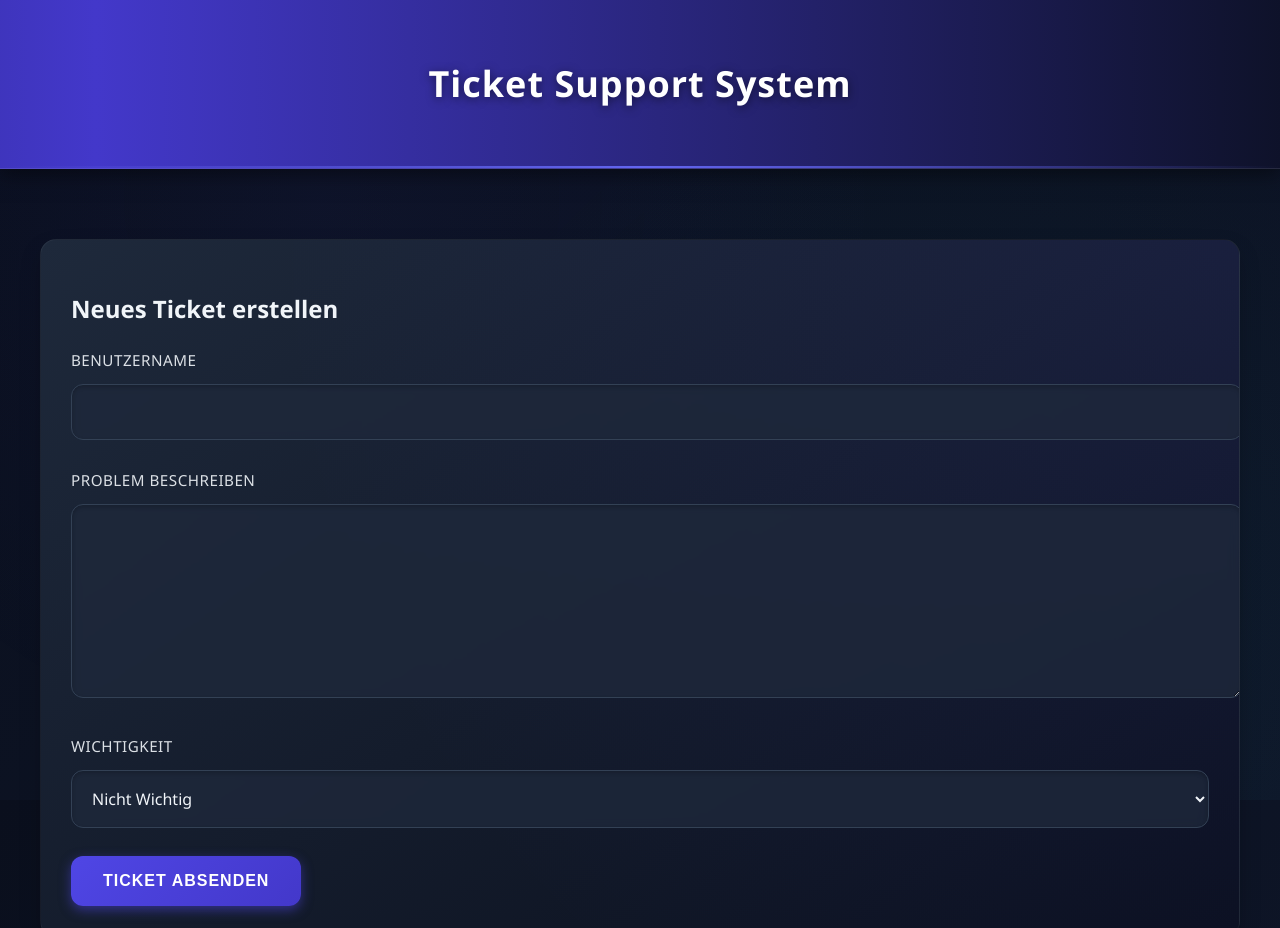
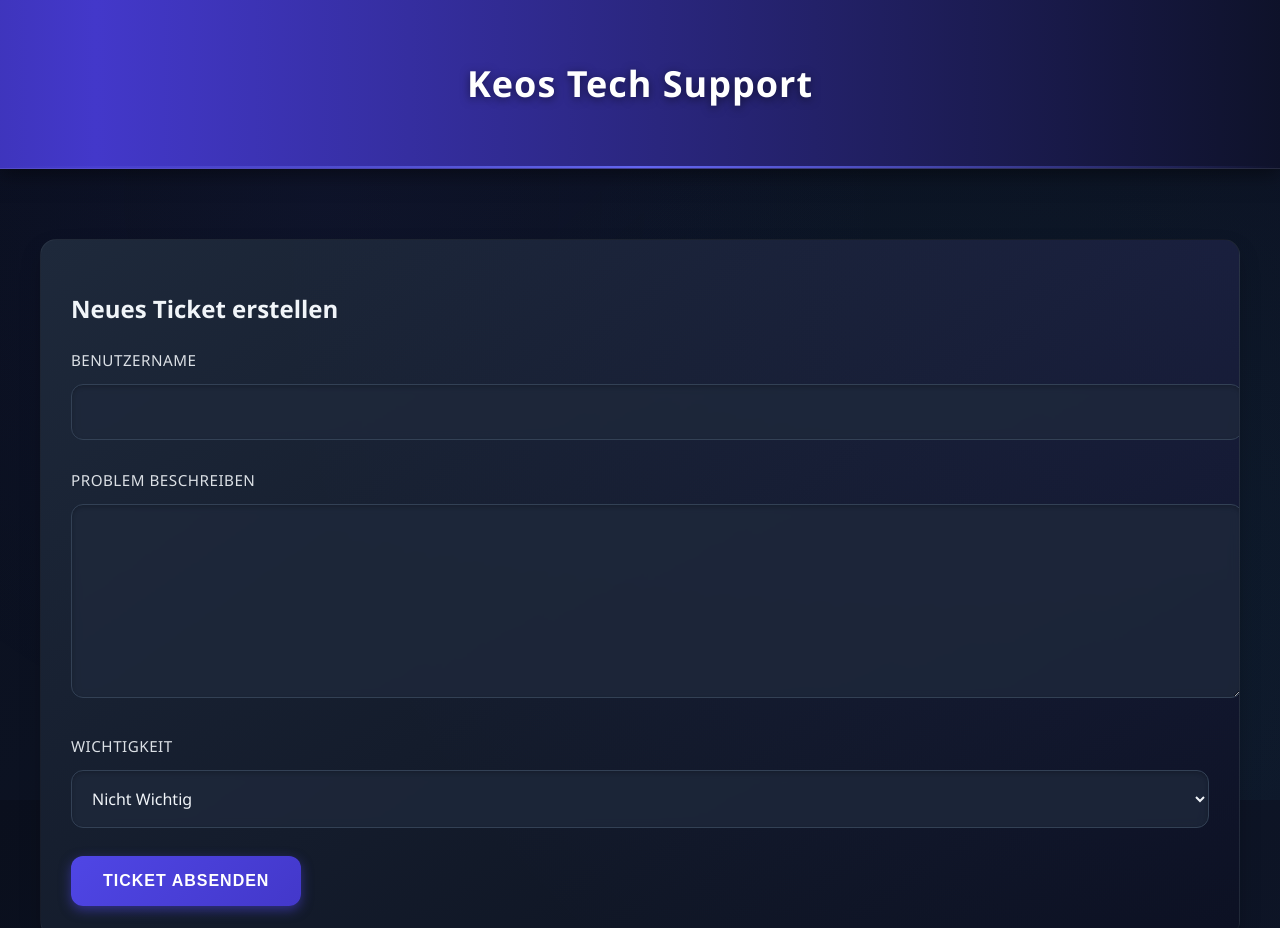
Before and after one commit to KeoLotso/ticket.help, a plain HTML site: page index.html in a window 1280 px wide. Shown: the top 928 px of the page. Drawn offline with nearby package versions, Linux system fonts and the light colour scheme.

Commit message:
Update index.html

```diff
--- a/index.html
+++ b/index.html
@@ -3,14 +3,14 @@
 <head>
     <meta charset="UTF-8">
     <meta name="viewport" content="width=device-width, initial-scale=1.0">
-    <title>Ticket Support System</title>
+    <title>Keos Tech Support</title>
     <script src="https://cdn.jsdelivr.net/npm/@supabase/supabase-js@2"></script>
     <link rel="stylesheet" href="styles.css">
 </head>
 <body>
     <header>
         <div class="container">
-            <h1>Ticket Support System</h1>
+            <h1>Keos Tech Support</h1>
         </div>
     </header>
 
```
